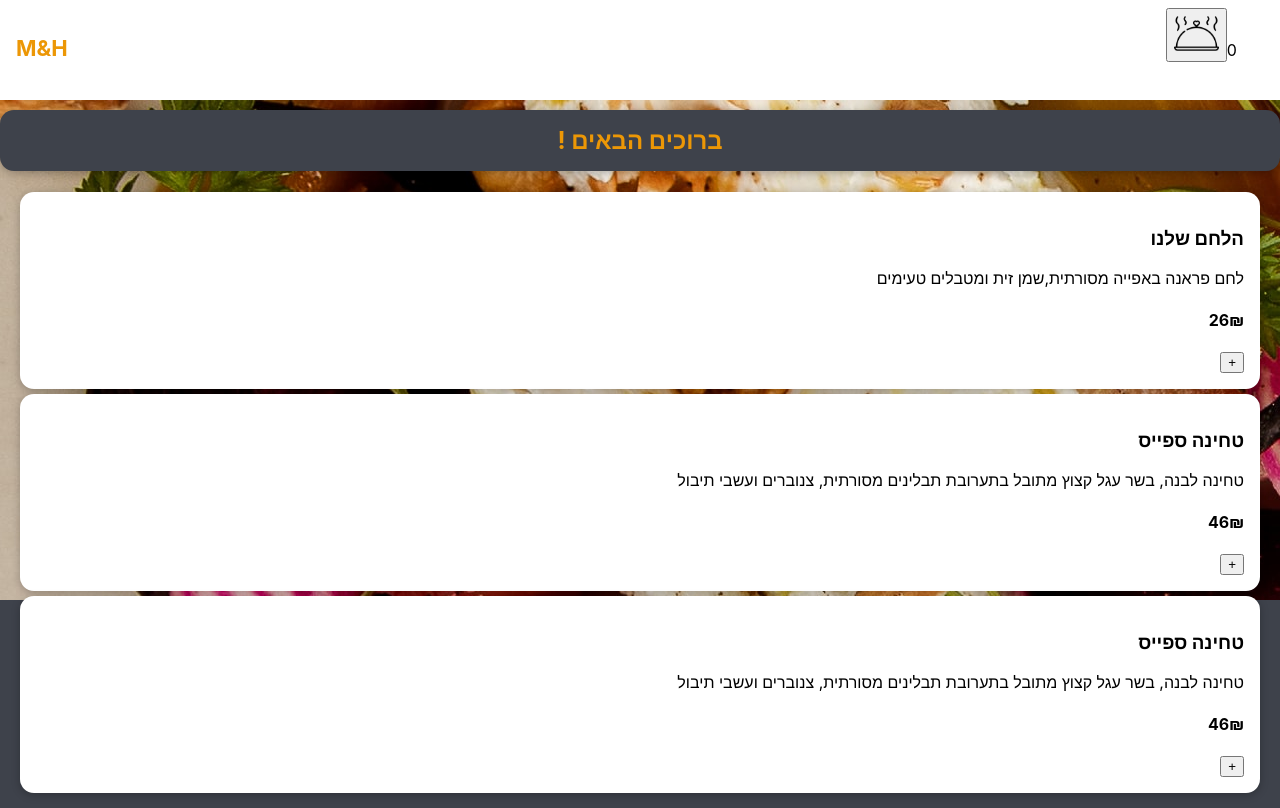
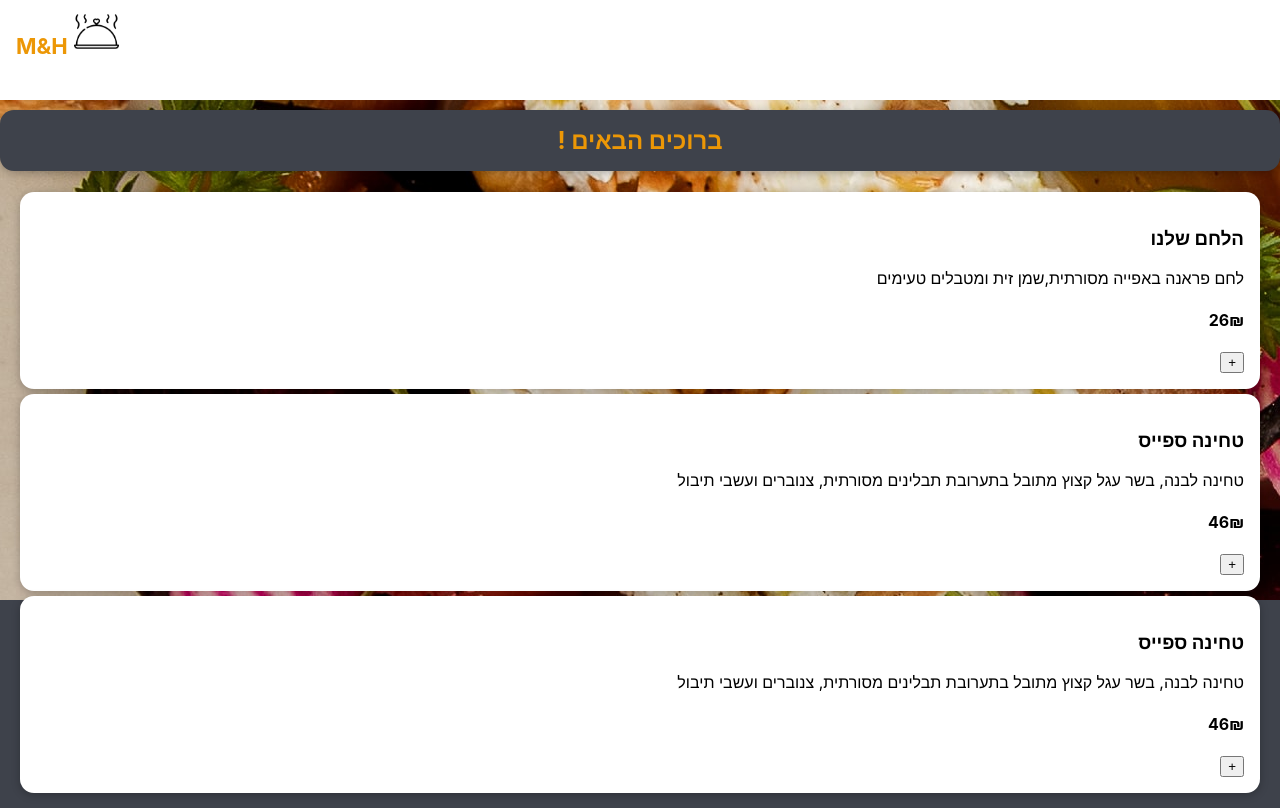
Before and after one commit to matanfadida/restaurantsProject, a React (Create React App) app in the folder frontend/: page / in a window 1280 px wide. Built offline with nearby package versions, Linux system fonts and the light colour scheme.

Commit message:
cart-button

```diff
--- a/frontend/src/components/NavigationBar/nav-bar.js
+++ b/frontend/src/components/NavigationBar/nav-bar.js
@@ -1,6 +1,6 @@
 import { useContext } from "react";
 import CartContext from "../../state/buy-context";
-import styles from "./nav-bar.module.css";
+import style from "./nav-bar.module.css";
 // import M from "./image-home-backgrond.jpg";
 
 const NavigationBar = () => {
@@ -11,17 +11,17 @@ const NavigationBar = () => {
   },0)
 
   return (
-    <header className={styles["main-header"]}>
-      <div className={styles["main-div"]}>
-        <a href="index.html" className={styles["main-div__brand"]}>
+    <header className={style["main-header"]}>
+      <div className={style["main-div"]}>
+        <a href="index.html" className={style["main-div__brand"]}>
           M&H
         </a>
       </div>
-      <nav className={styles["main-nav"]}>
-        <button className={styles.btn} onClick={ctx.cartShowhandler}>
-          <img src={"./wedding-dinner.png"} alt="dinner" className={styles.img}/>
+      <nav className={style["main-nav"]}>
+        <button className={style.btn} onClick={ctx.cartShowhandler}>
+          <img src={"./wedding-dinner.png"} alt="dinner" className={style.img}/>
+          {numberOfItems > 0&& <span className={style["btn__badge"]}>{numberOfItems}</span>}
         </button>
-        <span>{numberOfItems}</span>
 
         {/* <ul className={styles["main-nav__items"]}>
           <li className={styles["main-nav__item"]}>
--- a/frontend/src/components/NavigationBar/nav-bar.module.css
+++ b/frontend/src/components/NavigationBar/nav-bar.module.css
@@ -64,3 +64,25 @@
     width: 45px;
     height: 45px;
 }
+.btn{
+    position: relative;
+    display: flex;
+    align-items: center;
+    justify-content: center;
+    background: none;
+    outline: none;
+    border: none;
+}
+.btn__badge{
+    position: absolute;
+    top: -4px;
+    right: -15px;
+    background-color: red;
+    color: #ffff;
+    width: 20px;
+    height: 20px;
+    border-radius: 50%;
+    display: flex;
+    justify-content: center;
+    align-items:center;
+}
```
